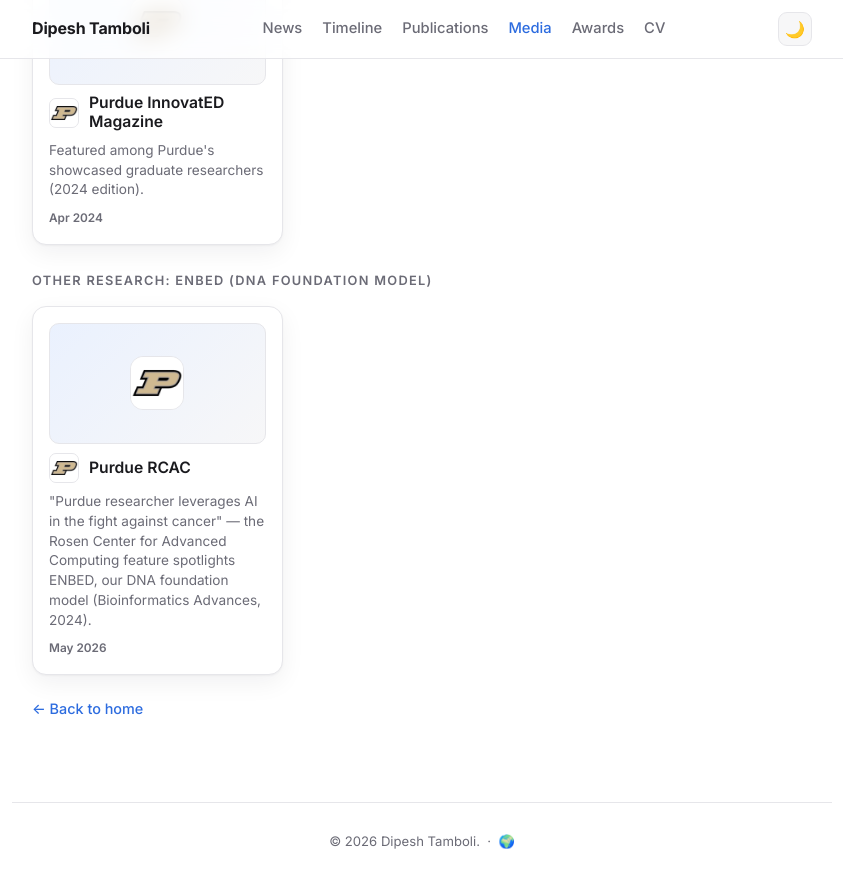
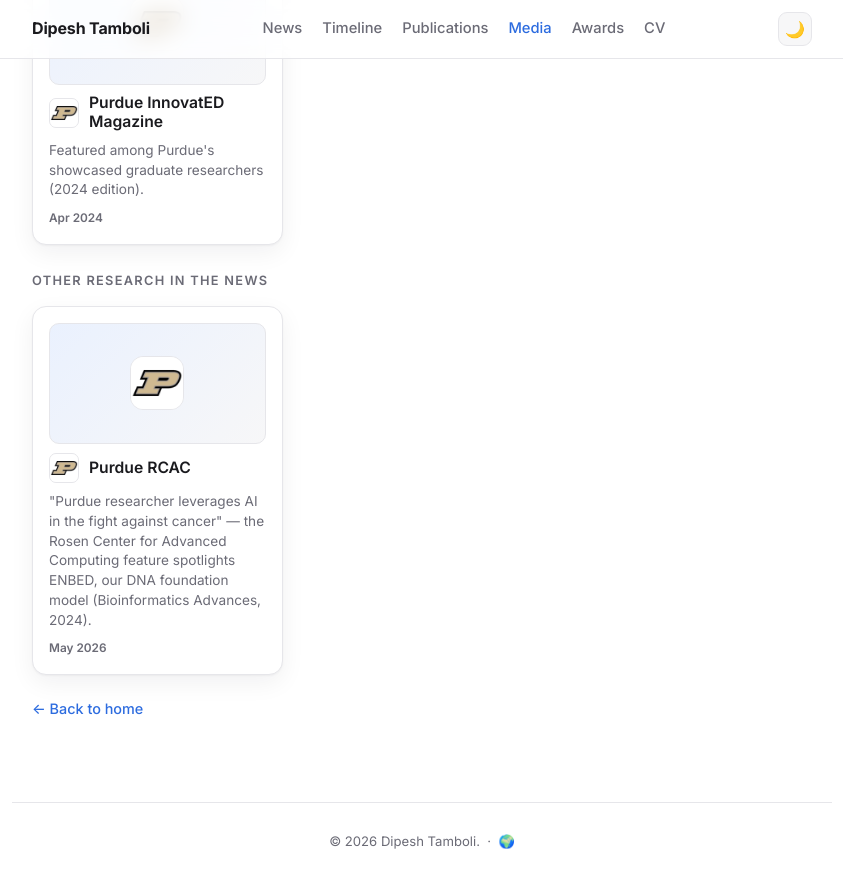
Before and after one commit to Dipeshtamboli/dipeshtamboli.github.io, a Jekyll site: the page built from media.html, in a window 1280 px wide and 900 px high, scrolled down 3863 px. Shown: the top 888 px of the window, without its empty margins (218-1061 px from the left). Built offline with Jekyll 4.4.1, drawn with Linux system fonts in a browser that asks for light colours.

Commit message:
Media: broaden 'Other research' section title (umbrella for non-PrivateEdit coverage)
Rename the ENBED-specific heading to 'Other research in the news' so it serves
as an umbrella for coverage of any other work; each card still names its paper.

```diff
--- a/_data/media.json
+++ b/_data/media.json
@@ -212,7 +212,7 @@
     ]
   },
   {
-    "title": "Other research: ENBED (DNA foundation model)",
+    "title": "Other research in the news",
     "cards": [
       {
         "href": "https://www.rcac.purdue.edu/news/7744",
```
